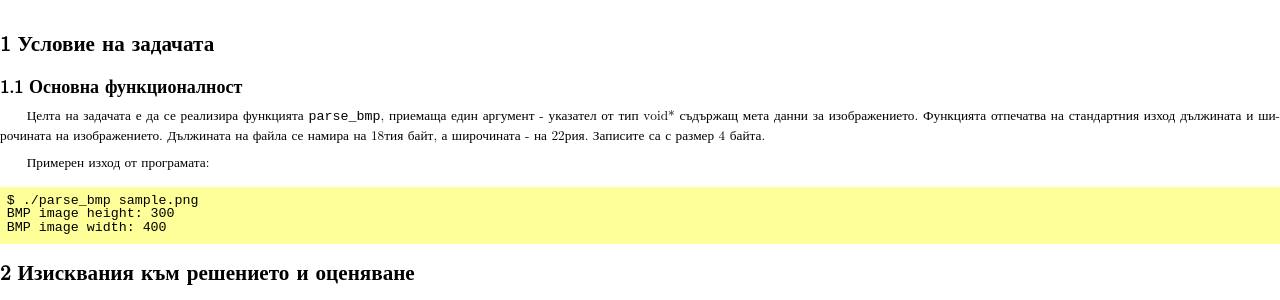
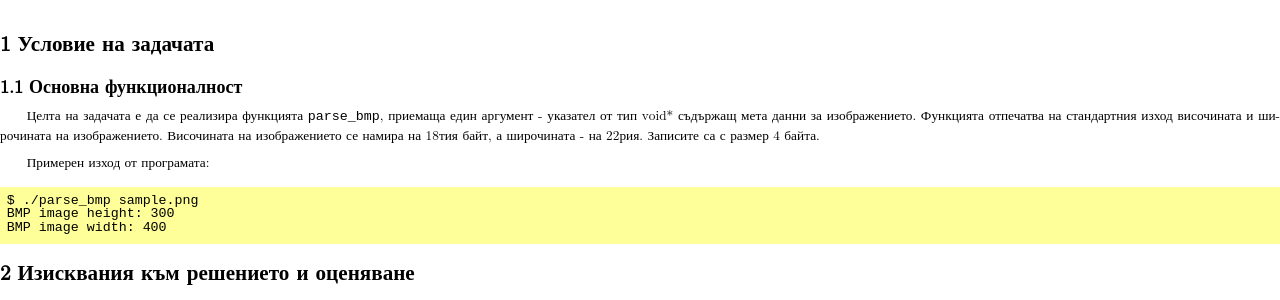
Before and after one commit to elsys/os-homeworks, a Jekyll site: the page built from _tasks/2017-2018/2017-10-02-bmp.md, in a window 1280 px wide. Shown: the part 888-1188 px from the top of the page. Built offline with Jekyll 4.4.1, drawn with Linux system fonts in a browser that asks for light colours.

Commit message:
Updated BMP task info. Fixed typos and unclear description.

````diff
--- a/_tasks/2017-2018/2017-10-02-bmp.md
+++ b/_tasks/2017-2018/2017-10-02-bmp.md
@@ -6,7 +6,7 @@ title:  "Задача №1: Реализация на команда за изв
 
    0. Основна функционалност
 
-      Целта на задачата е да се реализира функцията `{{ page.func }}`, приемаща един аргумент - указател от тип void* съдържащ мета данни за изображението. Функцията отпечатва на стандартния изход дължината и широчината на изображението. Дължината на файла се намира на 18тия байт, а широчината - на 22рия. Записите са с размер 4 байта.
+      Целта на задачата е да се реализира функцията `{{ page.func }}`, приемаща един аргумент - указател от тип void* съдържащ мета данни за изображението. Функцията отпечатва на стандартния изход височината и широчината на изображението. Височината на изображението се намира на 18тия байт, а широчината - на 22рия. Записите са с размер 4 байта.
 
       Примерен изход от програмата:
       ```
````
